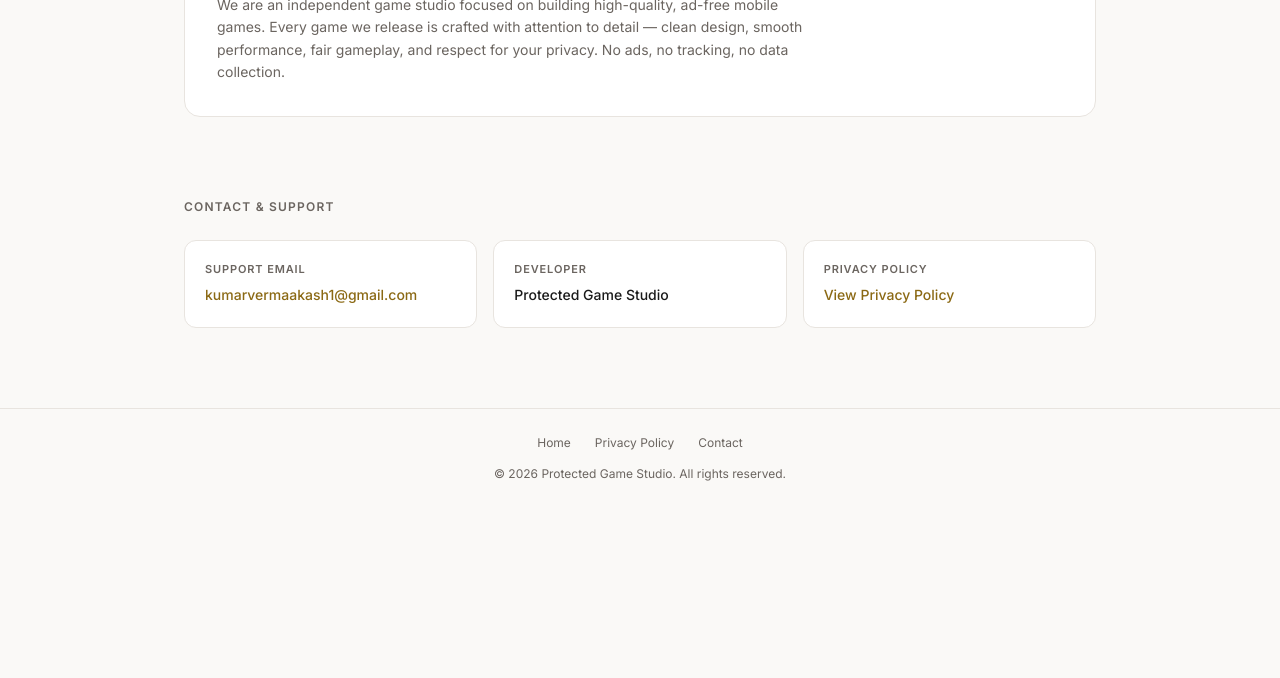
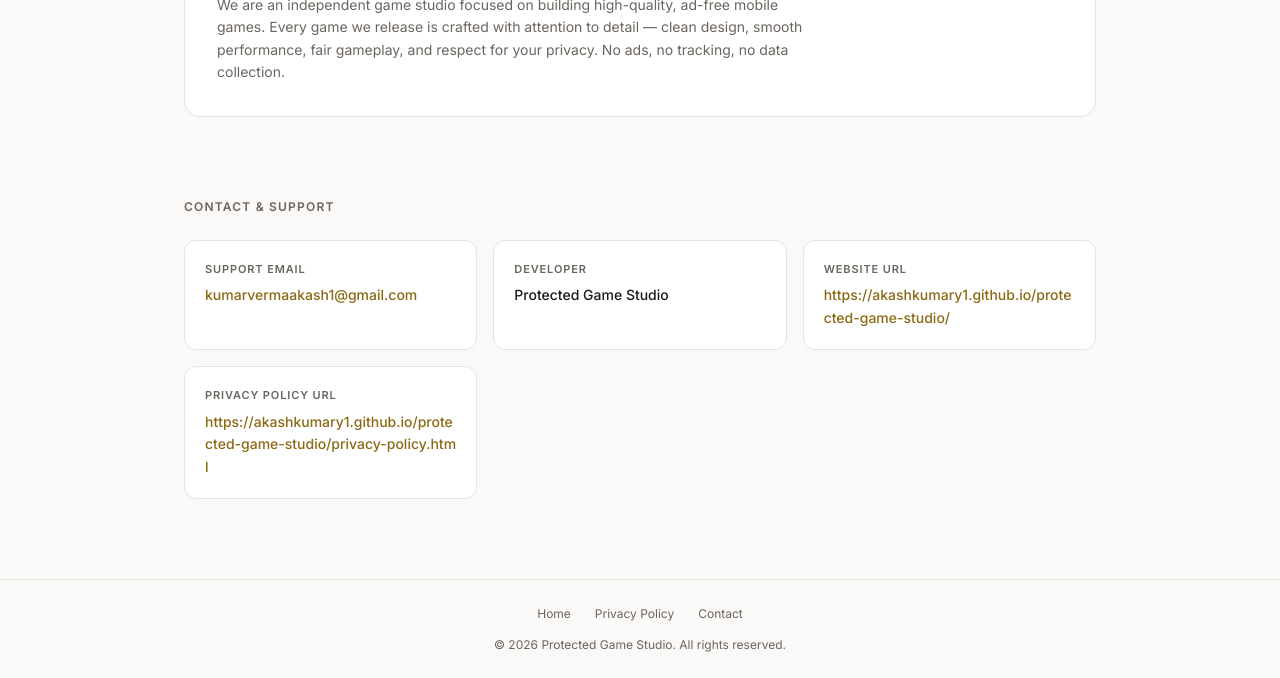
Before and after one commit to akashkumary1/protected-game-studio, a plain HTML site: page index.html in a window 1280 px wide. Shown: the part 888-1566 px from the top of the page. Before the commit the page ends 1395 px from the top, so only its background shows below. Drawn offline with Linux system fonts and the light colour scheme.

Commit message:
Add website URL, privacy policy URL, update contact info

```diff
--- a/index.html
+++ b/index.html
@@ -235,8 +235,12 @@
       <div class="value">Protected Game Studio</div>
     </div>
     <div class="contact-item">
-      <div class="label">Privacy Policy</div>
-      <div class="value"><a href="privacy-policy.html">View Privacy Policy</a></div>
+      <div class="label">Website URL</div>
+      <div class="value"><a href="https://akashkumary1.github.io/protected-game-studio/" target="_blank">https://akashkumary1.github.io/protected-game-studio/</a></div>
+    </div>
+    <div class="contact-item">
+      <div class="label">Privacy Policy URL</div>
+      <div class="value"><a href="https://akashkumary1.github.io/protected-game-studio/privacy-policy.html" target="_blank">https://akashkumary1.github.io/protected-game-studio/privacy-policy.html</a></div>
     </div>
   </div>
 </section>
```
Also changed, not shown: privacy-policy.html (+4 -2 lines).
